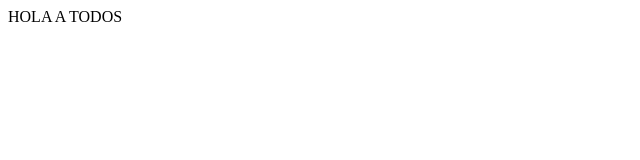
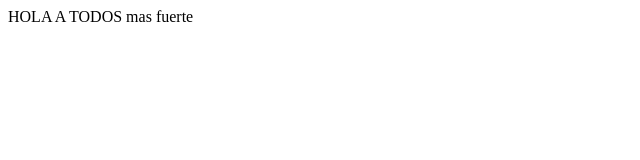
Before and after one commit to JaviLM22/proyecto-prueba, a plain HTML site: page index.html in a window 1280 px wide. Shown: the full height of the page, 0-640 px from the left. Drawn offline with Linux system fonts and the light colour scheme.

Commit message:
segundo cambio

```diff
--- a/index.html
+++ b/index.html
@@ -7,6 +7,6 @@
     <title>Document</title>
 </head>
 <body>
-    HOLA A TODOS
+    HOLA A TODOS mas fuerte
 </body>
 </html>
```
